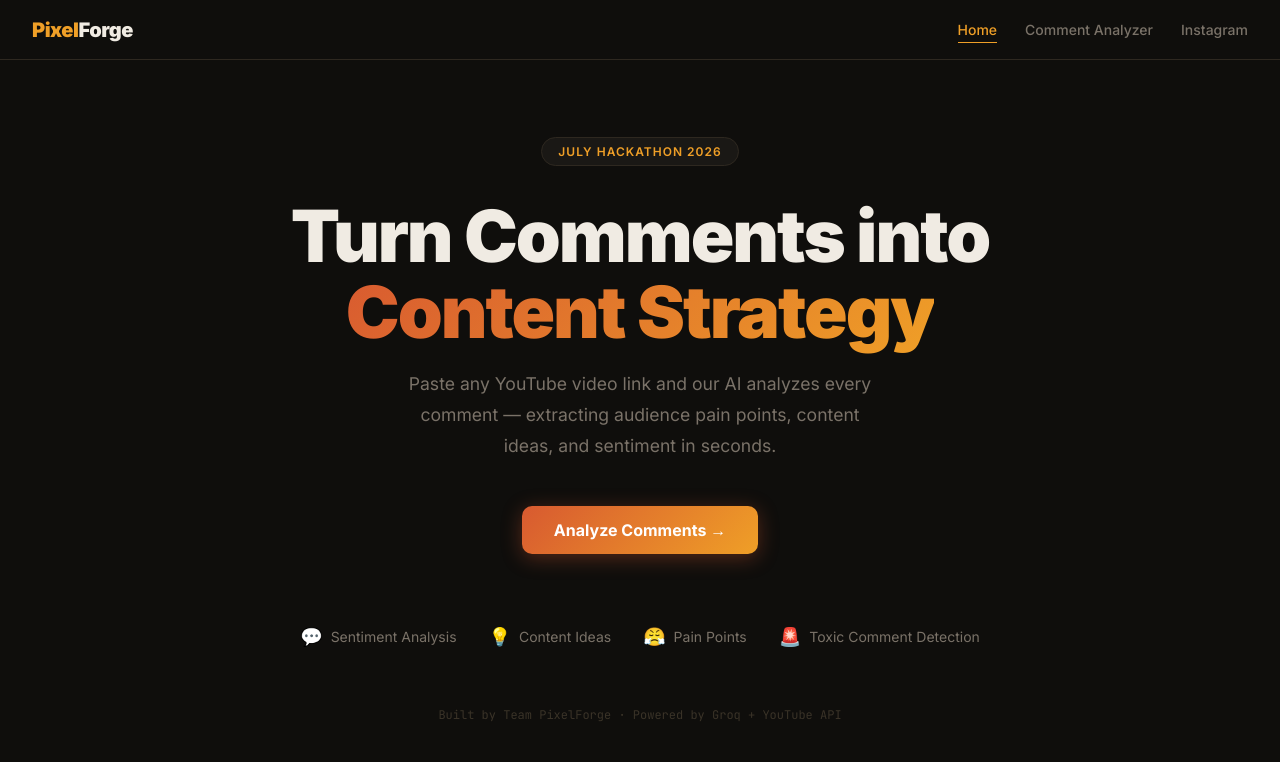
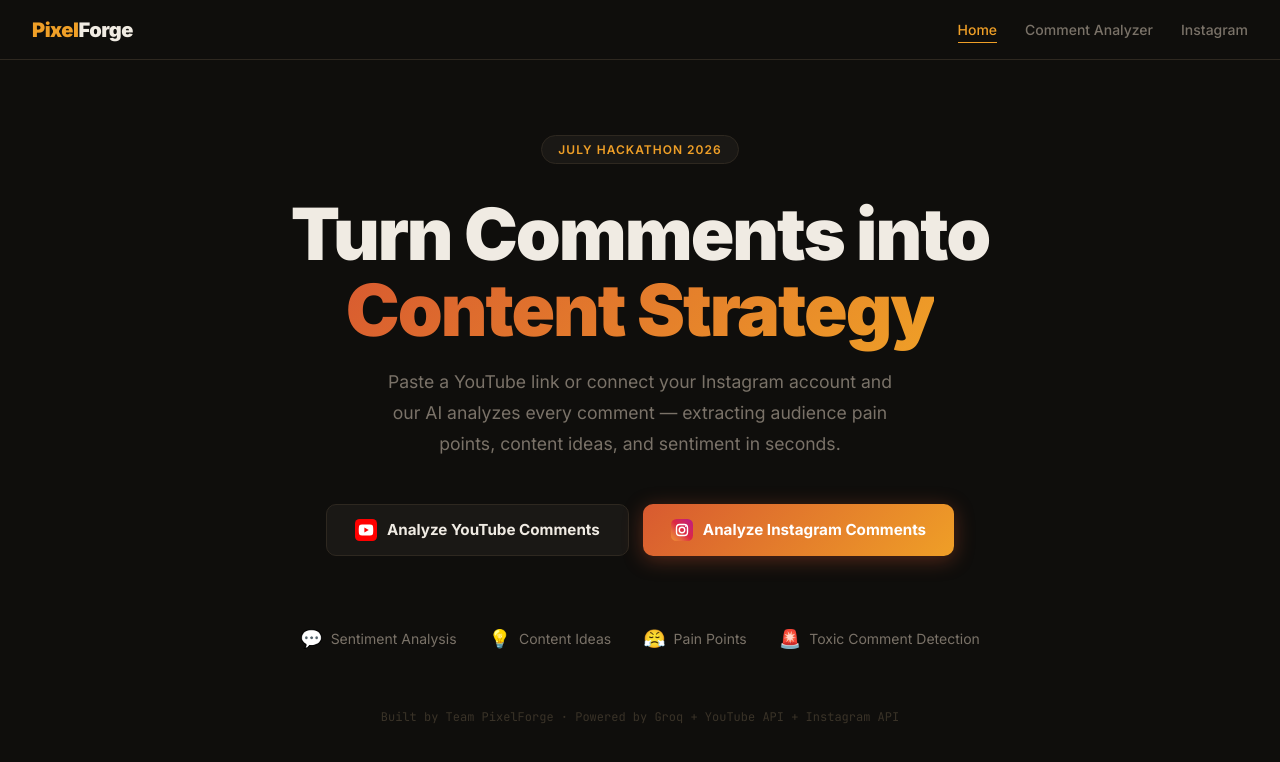
Before and after one commit to AyushA18/AI-Builder-Challenge, a React (Vite) app: page / in a window 1280 px wide. Shown: the top 762 px of the page. Built offline with nearby package versions, Linux system fonts and the light colour scheme; no server answers.

Commit message:
home page updated

```diff
--- a/src/pages/Home.jsx
+++ b/src/pages/Home.jsx
@@ -1,4 +1,35 @@
 import { useNavigate } from 'react-router-dom'
+
+// Inline SVG logos — no external assets needed
+function YouTubeLogo({ size = 20 }) {
+  return (
+    <svg width={size} height={size} viewBox="0 0 24 24" fill="none" xmlns="http://www.w3.org/2000/svg">
+      <rect width="24" height="24" rx="5" fill="#FF0000" />
+      <path d="M19.6 7.8a2.1 2.1 0 0 0-1.48-1.49C16.76 6 12 6 12 6s-4.76 0-6.12.31A2.1 2.1 0 0 0 4.4 7.8C4.1 9.16 4.1 12 4.1 12s0 2.84.3 4.2a2.1 2.1 0 0 0 1.48 1.49C7.24 18 12 18 12 18s4.76 0 6.12-.31a2.1 2.1 0 0 0 1.48-1.49c.3-1.36.3-4.2.3-4.2s0-2.84-.3-4.2z" fill="white" />
+      <path d="M10.2 14.7V9.3l4.8 2.7-4.8 2.7z" fill="#FF0000" />
+    </svg>
+  )
+}
+
+function InstagramLogo({ size = 20 }) {
+  return (
+    <svg width={size} height={size} viewBox="0 0 24 24" xmlns="http://www.w3.org/2000/svg">
+      <defs>
+        <linearGradient id="ig-grad" x1="0%" y1="100%" x2="100%" y2="0%">
+          <stop offset="0%" stopColor="#f09433" />
+          <stop offset="25%" stopColor="#e6683c" />
+          <stop offset="50%" stopColor="#dc2743" />
+          <stop offset="75%" stopColor="#cc2366" />
+          <stop offset="100%" stopColor="#bc1888" />
+        </linearGradient>
+      </defs>
+      <rect width="24" height="24" rx="6" fill="url(#ig-grad)" />
+      <rect x="6" y="6" width="12" height="12" rx="3.5" stroke="white" strokeWidth="1.5" fill="none" />
+      <circle cx="12" cy="12" r="3" stroke="white" strokeWidth="1.5" fill="none" />
+      <circle cx="16.2" cy="7.8" r="0.9" fill="white" />
+    </svg>
+  )
+}
 
 function Home() {
   const navigate = useNavigate()
@@ -31,21 +62,40 @@ function Home() {
       </h1>
 
       <p style={{
-        color: '#7A7268', fontSize: '1.1rem', maxWidth: 480,
+        color: '#7A7268', fontSize: '1.1rem', maxWidth: 520,
         lineHeight: 1.75, marginBottom: 44,
       }}>
-        Paste any YouTube video link and our AI analyzes every comment —
-        extracting audience pain points, content ideas, and sentiment in seconds.
+        Paste a YouTube link or connect your Instagram account and our AI analyzes
+        every comment — extracting audience pain points, content ideas, and sentiment in seconds.
       </p>
 
-      <div style={{ display: 'flex', gap: 12, flexWrap: 'wrap', justifyContent: 'center' }}>
-        <button onClick={() => navigate('/analyzer')} style={{
-          padding: '14px 32px', borderRadius: 10, border: 'none',
-          background: 'linear-gradient(135deg, #D85A30, #EF9F27)',
-          color: '#fff', fontWeight: 700, fontSize: '1rem',
-          boxShadow: '0 4px 20px rgba(216,90,48,0.35)',
-        }}>
-          Analyze Comments →
+      <div style={{ display: 'flex', gap: 14, flexWrap: 'wrap', justifyContent: 'center' }}>
+        <button
+          onClick={() => navigate('/analyzer')}
+          style={{
+            display: 'flex', alignItems: 'center', gap: 10,
+            padding: '14px 28px', borderRadius: 10, border: 'none',
+            background: '#1A1815', color: '#F0EBE3',
+            fontWeight: 700, fontSize: '0.95rem',
+            border: '1px solid #2E2820', cursor: 'pointer',
+          }}
+        >
+          <YouTubeLogo size={22} />
+          Analyze YouTube Comments
+        </button>
+
+        <button
+          onClick={() => navigate('/instagram')}
+          style={{
+            display: 'flex', alignItems: 'center', gap: 10,
+            padding: '14px 28px', borderRadius: 10, border: 'none',
+            background: 'linear-gradient(135deg, #D85A30, #EF9F27)',
+            color: '#fff', fontWeight: 700, fontSize: '0.95rem',
+            boxShadow: '0 4px 20px rgba(216,90,48,0.35)', cursor: 'pointer',
+          }}
+        >
+          <InstagramLogo size={22} />
+          Analyze Instagram Comments
         </button>
       </div>
 
@@ -71,7 +121,7 @@ function Home() {
       <div style={{
         marginTop: 60, color: '#3A3328', fontSize: 12, fontFamily: 'JetBrains Mono, monospace',
       }}>
-        Built by Team PixelForge · Powered by Groq + YouTube API
+        Built by Team PixelForge · Powered by Groq + YouTube API + Instagram API
       </div>
     </main>
   )
```
